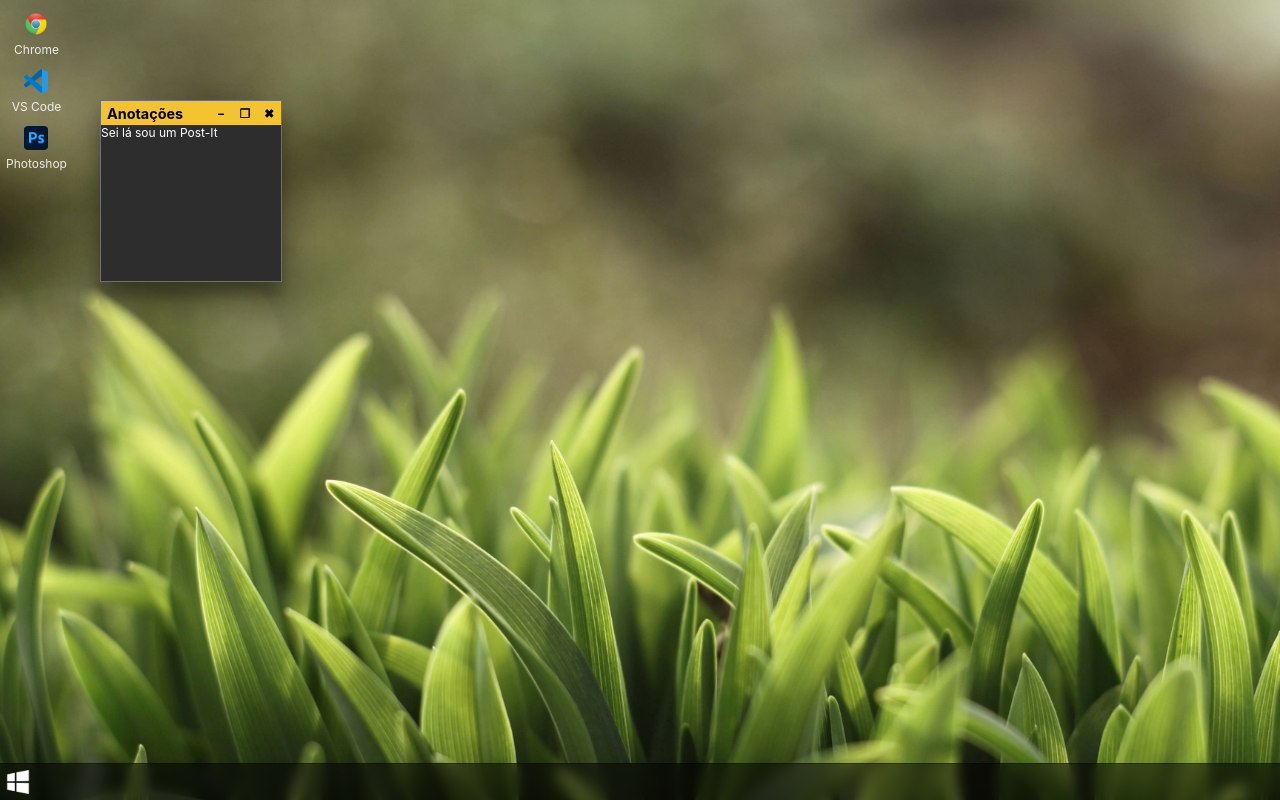
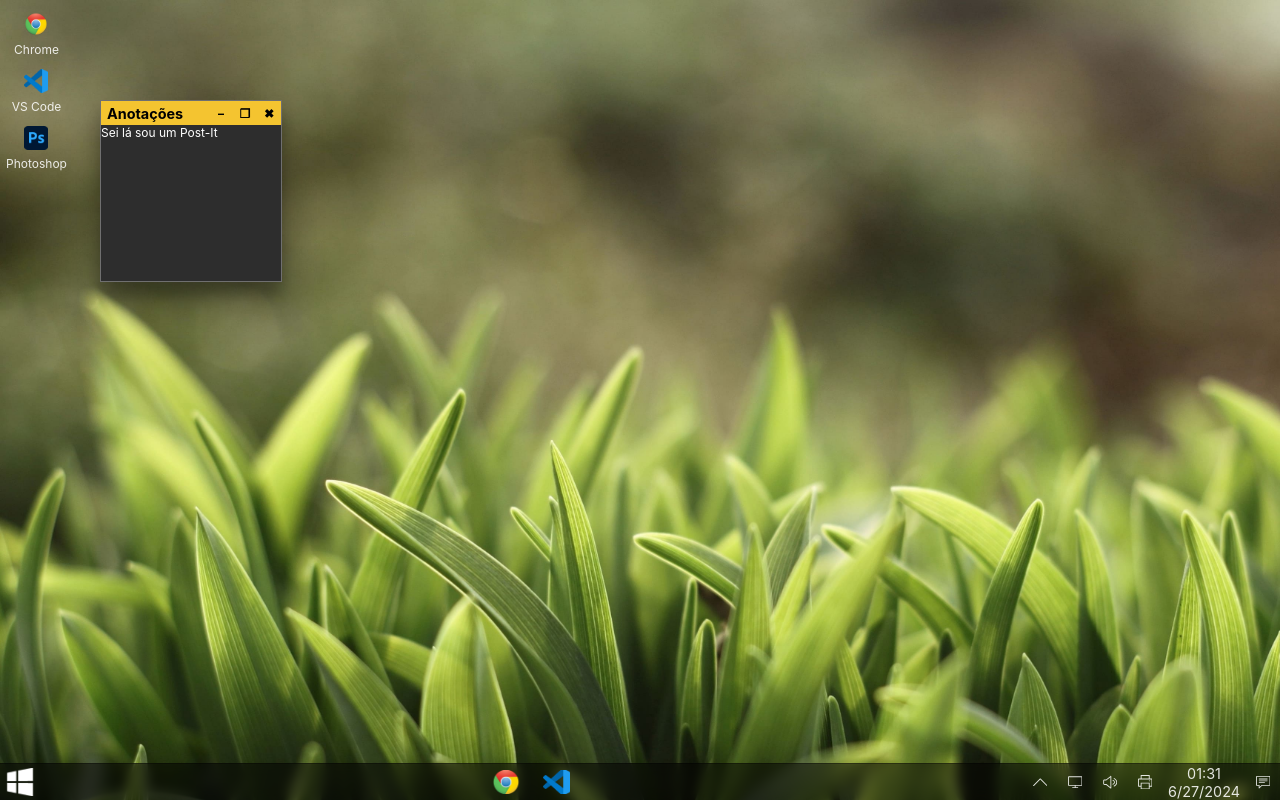
Before and after one commit to T8ninho/Projeto-Computador, a React (Vite) app: page / in a window 1280 px wide. Built offline with nearby package versions, Linux system fonts and the light colour scheme.

Commit message:
Add: ✅ Adicionado icones do sistema e texto flutuante ao passar o mouse

```diff
--- a/package.json
+++ b/package.json
@@ -15,7 +15,8 @@
     "@mui/material": "^5.15.20",
     "@vercel/speed-insights": "^1.0.12",
     "react": "^18.3.1",
-    "react-dom": "^18.3.1"
+    "react-dom": "^18.3.1",
+    "react-icons": "^5.2.1"
   },
   "devDependencies": {
     "@types/react": "^18.3.3",
--- a/src/App.jsx
+++ b/src/App.jsx
@@ -1,22 +1,13 @@
-import { Icones } from './Components/IconeDesktop/IconeDesktop.styles'
 import Desktop from './Pages/Desktop/Desktop.page'
-import { TaskBar } from './Pages/Desktop/Desktop.styles'
 import Background_desktop from './assets/background_desktop.jpg'
-import Logo_Windows1 from './assets/Logo_Windows.png'
-import Logo_Windows2 from './assets/Logo_Windows2.png'
+import TaskBar from './Components/TaskBar/TaskBar.page'
 
 export default function App() {
 
   return(
     <>
       <Desktop ImageUrl={Background_desktop}/>
-      <TaskBar>
-        <Icones
-          title='Iniciar'
-          Icon={Logo_Windows1}
-          IconHover={Logo_Windows2}
-        />
-      </TaskBar>
+      <TaskBar />
     </>
   )
 }
--- a/src/Components/IconeDesktop/IconeDesktop.styles.js
+++ b/src/Components/IconeDesktop/IconeDesktop.styles.js
@@ -26,11 +26,4 @@ export const Icones = styled.div`
 	background-position: center;
 	background-size: cover;
 	background-image: url(${props => props.Icon});
-	transition: background-image .2s ease-in-out;
-
-	${props => props.IconHover &&  `
-		&:hover {
-			background-image: url(${props.IconHover});
-		}
-	`}
 `;
--- /dev/null
+++ b/src/Components/TaskBar/TaskBar.page.jsx
@@ -0,0 +1,83 @@
+import { useEffect, useState } from 'react';
+import Logo_Windows1 from '../../assets/Logo_Windows.png';
+import Logo_Windows2 from '../../assets/Logo_Windows2.png';
+import Chrome_Logo from '../../assets/Chrome_Logo.png'
+import VSCode_Logo from '../../assets/VSCode_Logo.webp'
+import { ContainerIcone, IconesTaskBar, TaskBarContainer } from "./TaskBar.style";
+import { SlArrowUp, SlScreenDesktop, SlVolume2, SlSpeech, SlPrinter } from "react-icons/sl";
+
+export default function TaskBar() {
+  const [dateTime, setDateTime] = useState(new Date());
+
+  useEffect(() => {
+    const Intervalo = setInterval(() => {
+      setDateTime(new Date());
+    }, 1000);
+    return () => clearInterval(Intervalo);
+  }, []);
+
+  const formatDate = (date) => {
+    return date.toLocaleDateString('pt-BR', {
+      weekday: 'long',
+      year: 'numeric',
+      month: 'long',
+      day: 'numeric'
+    });
+  };
+
+  const formatTime = (date) => {
+    return date.toLocaleTimeString('pt-BR', {
+      hour: '2-digit',
+      minute: '2-digit',
+    //   second: '2-digit',
+      hour12: false
+    });
+  };
+
+  return (
+    <TaskBarContainer>
+      <div>
+        <IconesTaskBar
+          title='Iniciar'
+          Icon={Logo_Windows1}
+          IconHover={Logo_Windows2}
+        />
+      </div>
+      <div>
+        <ContainerIcone>
+          <IconesTaskBar
+            title='Navegador Internet'
+            Icon={Chrome_Logo}
+          />
+        </ContainerIcone>
+        <ContainerIcone>
+          <IconesTaskBar
+            title='Visual Studio Code'
+            Icon={VSCode_Logo}
+          />
+        </ContainerIcone>
+      </div>
+      <div>
+        <ContainerIcone>
+          <SlArrowUp title='Mostrar icones ocultos' />
+        </ContainerIcone>
+        <ContainerIcone>
+          <SlScreenDesktop title='Rede Acesso a internet' />
+        </ContainerIcone>
+        <ContainerIcone>
+          <SlVolume2 title='Alto-falantes: 100%' />
+        </ContainerIcone>
+        <ContainerIcone>
+          <SlPrinter title='Impressora vazia'/>
+        </ContainerIcone>
+        <ContainerIcone title={formatDate(dateTime)}>
+          <p>{formatTime(dateTime)}</p>
+          <p>{dateTime.toLocaleDateString()}</p>
+        </ContainerIcone>
+        <ContainerIcone>
+          <SlSpeech title='Não há notificações novas'/>
+        </ContainerIcone>
+      </div>
+    </TaskBarContainer>
+  );
+}
--- /dev/null
+++ b/src/Components/TaskBar/TaskBar.style.js
@@ -0,0 +1,52 @@
+import styled from '@emotion/styled'
+
+export const TaskBarContainer = styled.div`
+	background-color: #00000080;
+	border-top: 1px solid #00000050;
+	backdrop-filter: blur(.5rem);
+	width: 100%;
+	height: 3rem;
+	position: fixed;
+	bottom: 0;
+	left: 0;
+	right: 0;
+	display: flex;
+	justify-content: space-between;
+	align-items: center;
+
+	div {
+		display: flex;
+		gap: 1px;
+	}
+`;
+
+export const ContainerIcone = styled.div`
+	height: 3rem;
+	min-width: 2rem;
+	font-size: 1.2rem;
+	flex-direction: column;
+	align-items: center;
+	justify-content: center;
+	padding-inline: 5px;
+
+	&:hover {
+		background-color: #ffffff50;
+	}
+`;
+
+export const IconesTaskBar = styled.div`
+	height: 2.3rem;
+	width: 2.3rem;
+	margin: .5rem;
+	background-repeat: no-repeat;
+	background-position: center;
+	background-size: cover;
+	background-image: url(${props => props.Icon});
+	transition: background-image .2s ease-in-out;
+
+	${props => props.IconHover &&  `
+		&:hover {
+			background-image: url(${props.IconHover});
+		}
+	`}
+`;
--- a/src/Pages/Desktop/Desktop.styles.js
+++ b/src/Pages/Desktop/Desktop.styles.js
@@ -14,17 +14,3 @@ export const AreaIcones = styled.div`
 	flex-direction: column;
 	gap: .5rem;
 `;
-
-export const TaskBar = styled.div`
-	background-color: #00000080;
-	border-top: 1px solid #00000050;
-	backdrop-filter: blur(.5rem);
-	width: 100%;
-	height: 3rem;
-	position: fixed;
-	bottom: 0;
-	left: 0;
-	right: 0;
-	display: flex;
-	align-items: center;
-`;
```
Also changed, not shown: 1 other file (tests, documents, lock files or other folders).
